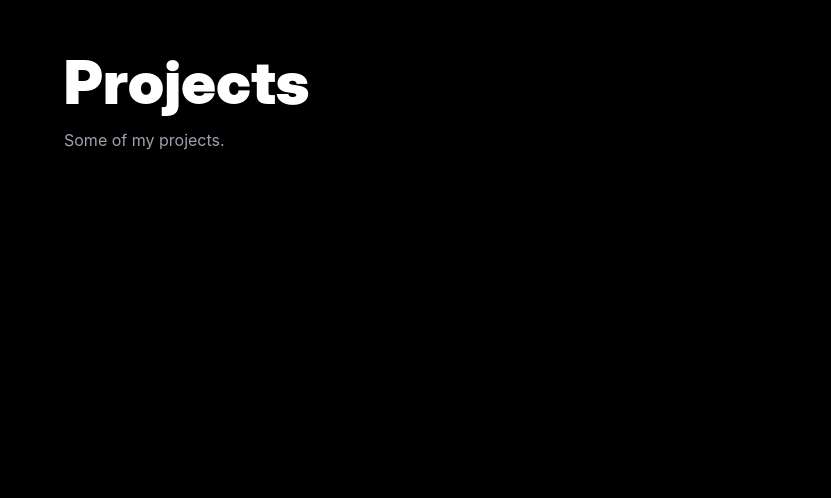
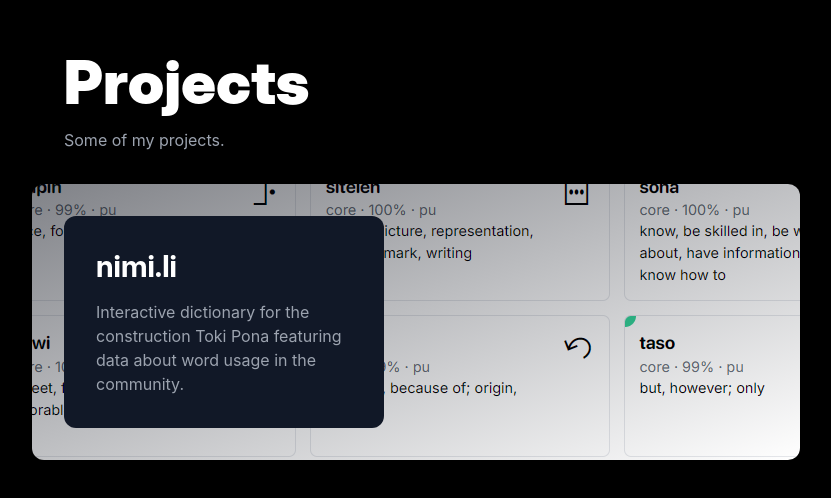
Before and after one commit to cubedhuang/portfolio, a SvelteKit app: page /projects in a window 1280 px wide. Shown: the part 156-654 px from the top of the page, without its empty margins (224-1055 px from the left). Built offline with nearby package versions, Linux system fonts and the light colour scheme; a web font is replaced by a local one.

Commit message:
try project format

```diff
--- a/src/routes/projects/+page.svelte
+++ b/src/routes/projects/+page.svelte
@@ -8,4 +8,29 @@
 	<h1 class="text-6xl font-black">Projects</h1>
 
 	<p class="mt-4 text-gray-400">Some of my projects.</p>
+
+	<div
+		class="mt-8 -mx-8 group grid grid-cols-2 rounded-xl overflow-hidden background-image"
+		style:--url="url(/images/projects/nimi.png)"
+	>
+		<div class="p-8 m-8 rounded-xl bg-gray-900">
+			<h2 class="font-bold text-3xl">nimi.li</h2>
+
+			<p class="mt-4 text-gray-400">
+				Interactive dictionary for the construction Toki Pona featuring
+				data about word usage in the community.
+			</p>
+		</div>
+	</div>
 </main>
+
+<style lang="postcss">
+	.background-image {
+		background-image: linear-gradient(
+				to bottom right,
+				theme('colors.gray.950/0.5'),
+				theme('colors.gray.950/0')
+			),
+			var(--url);
+	}
+</style>
```
Also changed, not shown: static/images/projects/nimi.png (added).
